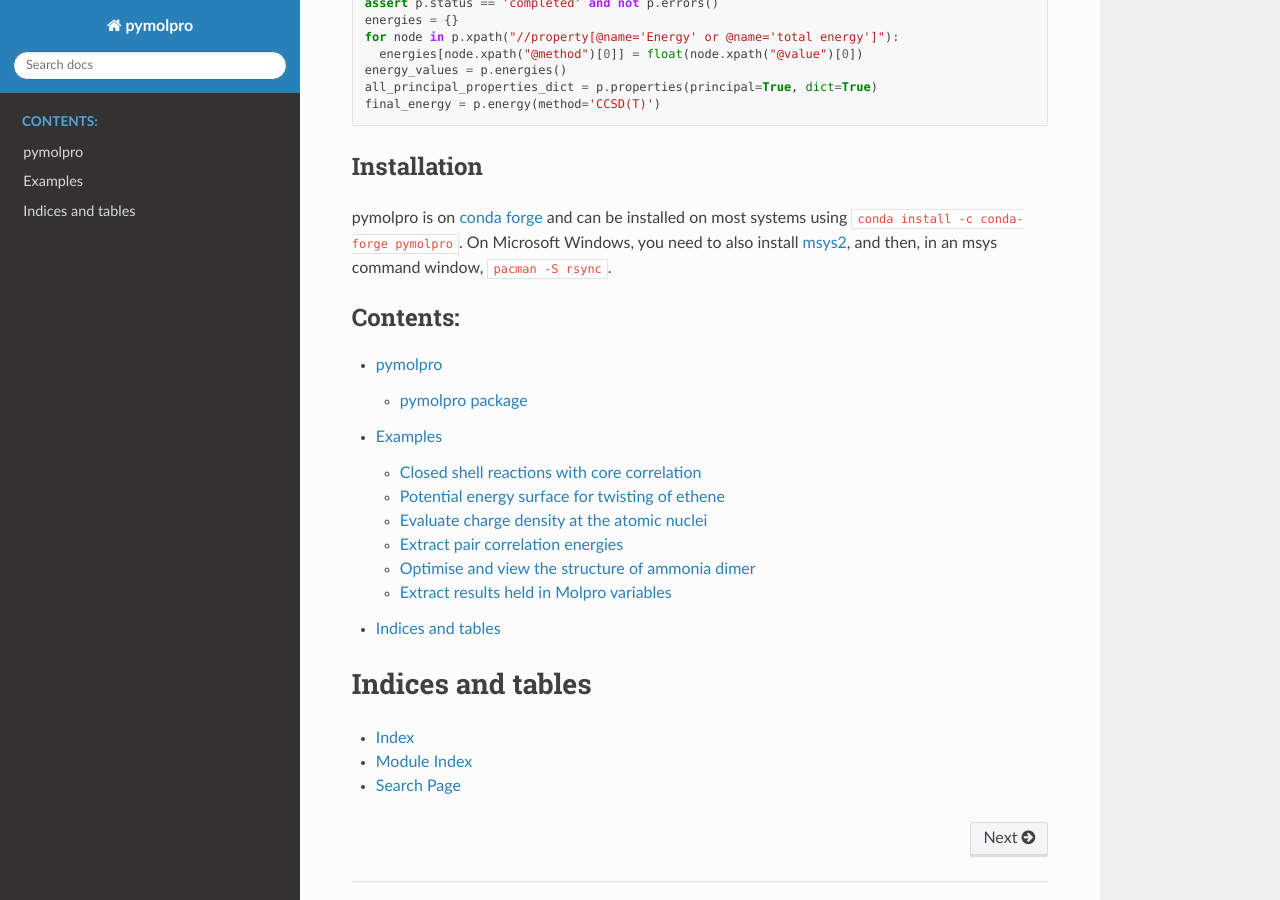
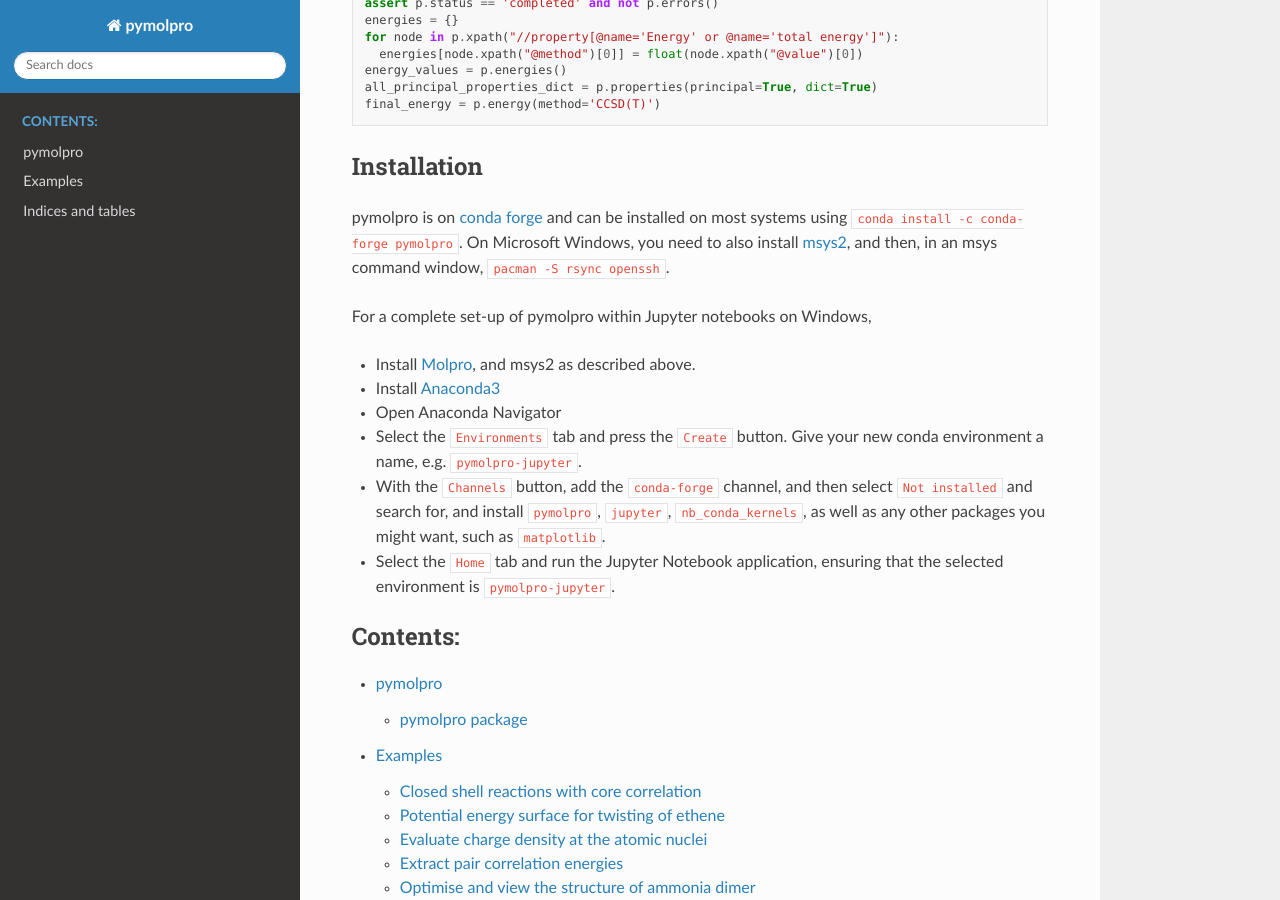
Before and after one commit to molpro/pymolpro, a Sphinx documentation site: the page built from docs/source/index.rst, in a window 1280 px wide and 900 px high, scrolled down 1148 px. Built offline with Sphinx 7.4.7 and the Read the Docs theme 2.0.0, drawn with Linux system fonts in a browser that asks for light colours; the version number could not be read and is left out.

Commit message:
Windows installation instructions

```diff
--- a/docs/source/index.rst
+++ b/docs/source/index.rst
@@ -67,7 +67,16 @@ Installation
 ------------
 pymolpro is on `conda forge <https://conda-forge.org>`_ and can be installed on most systems using ``conda install -c conda-forge pymolpro``.
 On Microsoft Windows, you need to also install `msys2 <https://www.msys2.org>`_,
-and then, in an msys command window, ``pacman -S rsync``.
+and then, in an msys command window, ``pacman -S rsync openssh``.
+
+For a complete set-up of pymolpro within Jupyter notebooks on Windows,
+
+* Install `Molpro <https://www.molpro.net>`_, and msys2 as described above.
+* Install `Anaconda3 <https://www.anaconda.com>`_
+* Open Anaconda Navigator
+* Select the ``Environments`` tab and press the ``Create`` button. Give your new conda environment a name, e.g. ``pymolpro-jupyter``.
+* With the ``Channels`` button, add the ``conda-forge`` channel, and then select ``Not installed`` and search for, and install ``pymolpro``, ``jupyter``, ``nb_conda_kernels``, as well as any other packages you might want, such as ``matplotlib``.
+* Select the ``Home`` tab and run the Jupyter Notebook application, ensuring that the selected environment is ``pymolpro-jupyter``.
 
 .. toctree::
    :maxdepth: 2
```
